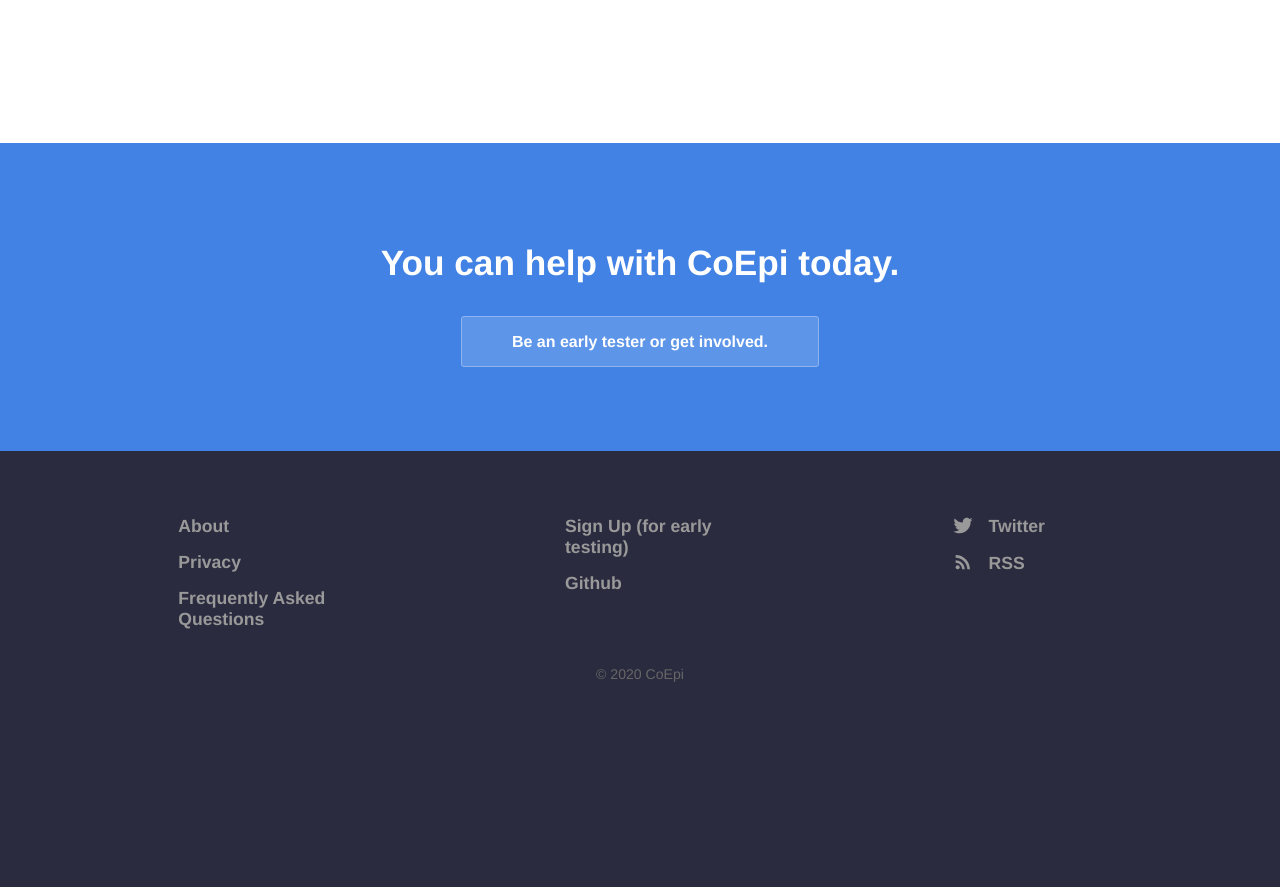
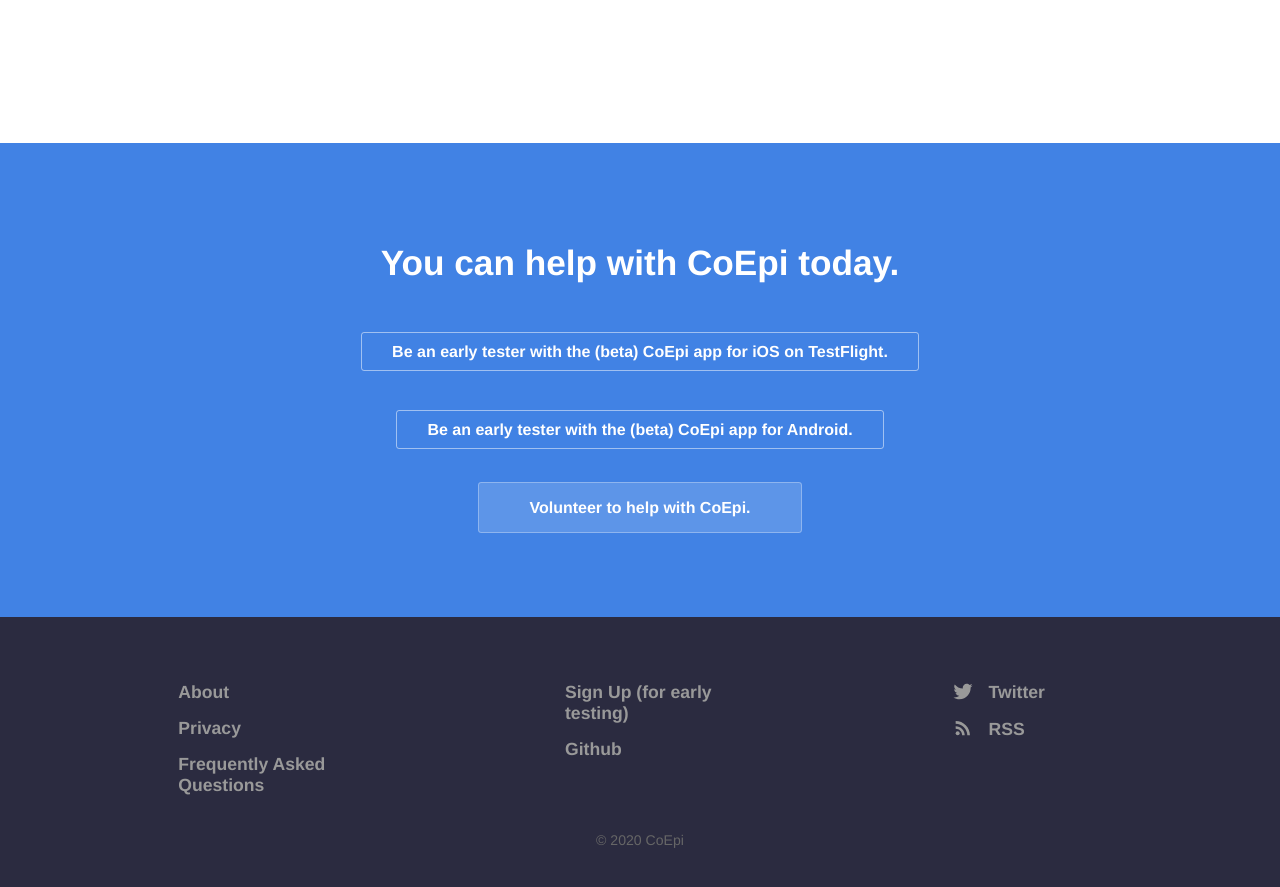
Before and after one commit to Co-Epi/website, a Jekyll site: the page built from index.html, in a window 1280 px wide and 900 px high, scrolled down 2299 px. Shown: the top 887 px of the window. Built offline with Jekyll 4.4.1, drawn with Linux system fonts in a browser that asks for light colours; the list of posts is cut into pages by our own code; before the commit the page ends 3033 px from its top, so only the background shows below that.

Commit message:
Add beta test links and clarify CTA at the bottom
Google form now for volunteers, no longer early test signups

```diff
--- a/index.html
+++ b/index.html
@@ -50,6 +50,7 @@
 
 	<section class="bottom-cta">
 		<h2 class="editable"><strong>You can help with CoEpi today.</strong></h2>
-		<div class="button alt"><a href="https://forms.gle/MLeKz9nerPvX8fwC8">Be an early tester or get involved.</a></div>
+		<div class="cta button"><a href="https://bit.ly/CoEpiTestFlightiOS">Be an early tester with the (beta) CoEpi app for iOS on TestFlight.</a></div> <div class="cta button"><a href="https://bit.ly/CoEpiAndroidbeta">Be an early tester with the (beta) CoEpi app for Android.</a></div>
+		<div class="button alt"><a href="https://forms.gle/MLeKz9nerPvX8fwC8">Volunteer to help with CoEpi.</a></div>
 	</section>
 </div>
```
